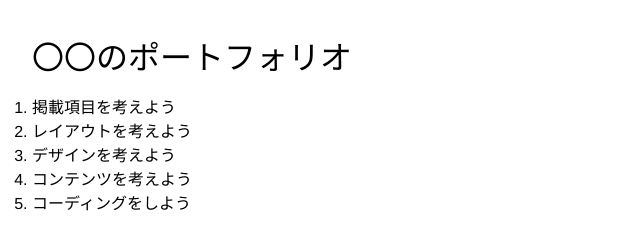
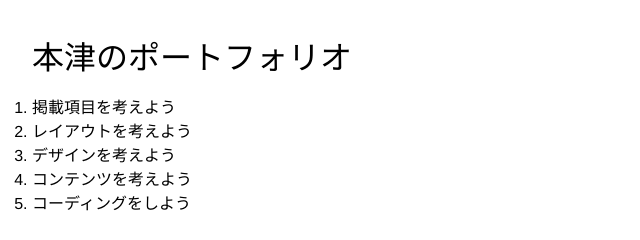
Before and after one commit to Haruhi0728/portfolio, a plain HTML site: page index.html in a window 1280 px wide. Shown: the full height of the page, 0-640 px from the left. Drawn offline with Linux system fonts and the light colour scheme.

Commit message:
olをulに変更、ポートフォリオ名を変更

```diff
--- a/index.html
+++ b/index.html
@@ -24,14 +24,14 @@
 </head>
 
 <body>
-  <h1>〇〇のポートフォリオ</h1>
+  <h1>本津のポートフォリオ</h1>
   <ol>
     <li>掲載項目を考えよう</li>
     <li>レイアウトを考えよう</li>
     <li>デザインを考えよう</li>
     <li>コンテンツを考えよう</li>
     <li>コーディングをしよう</li>
-  </ul>
+  </ol>
 </body>
 
 </html>
```
